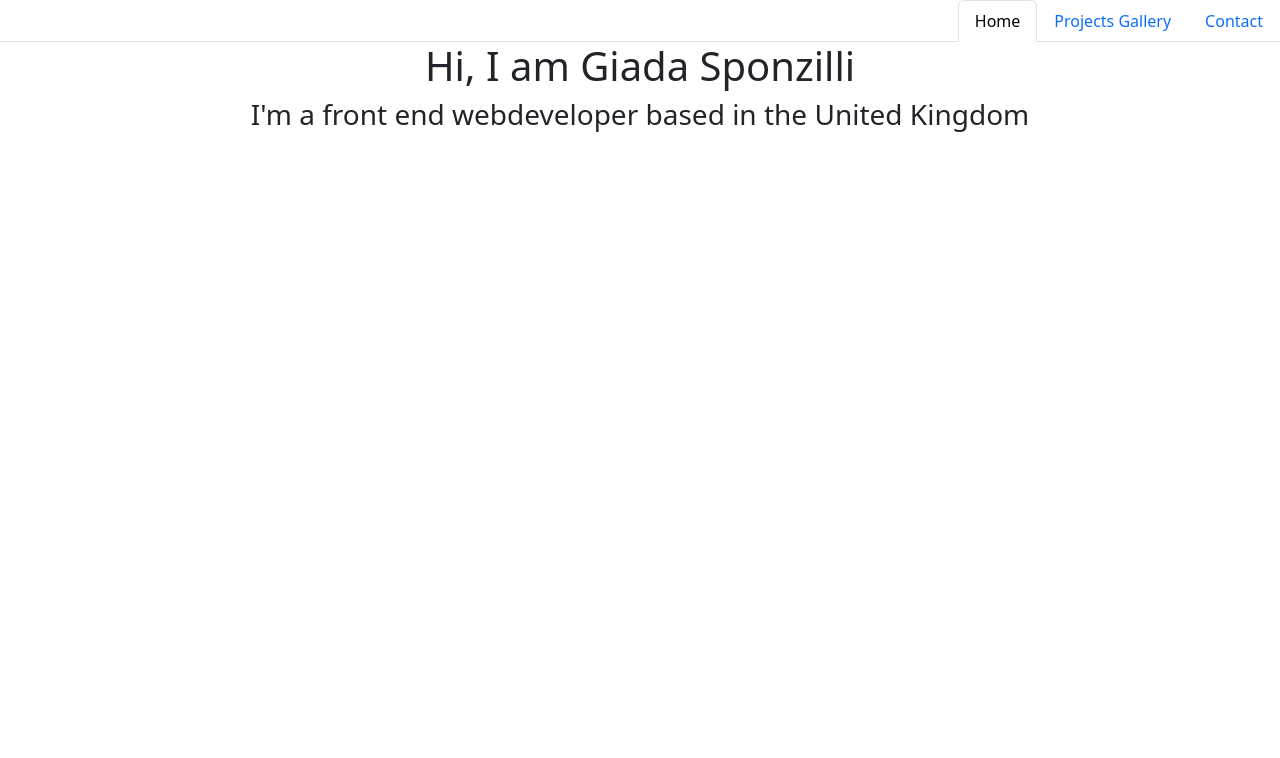
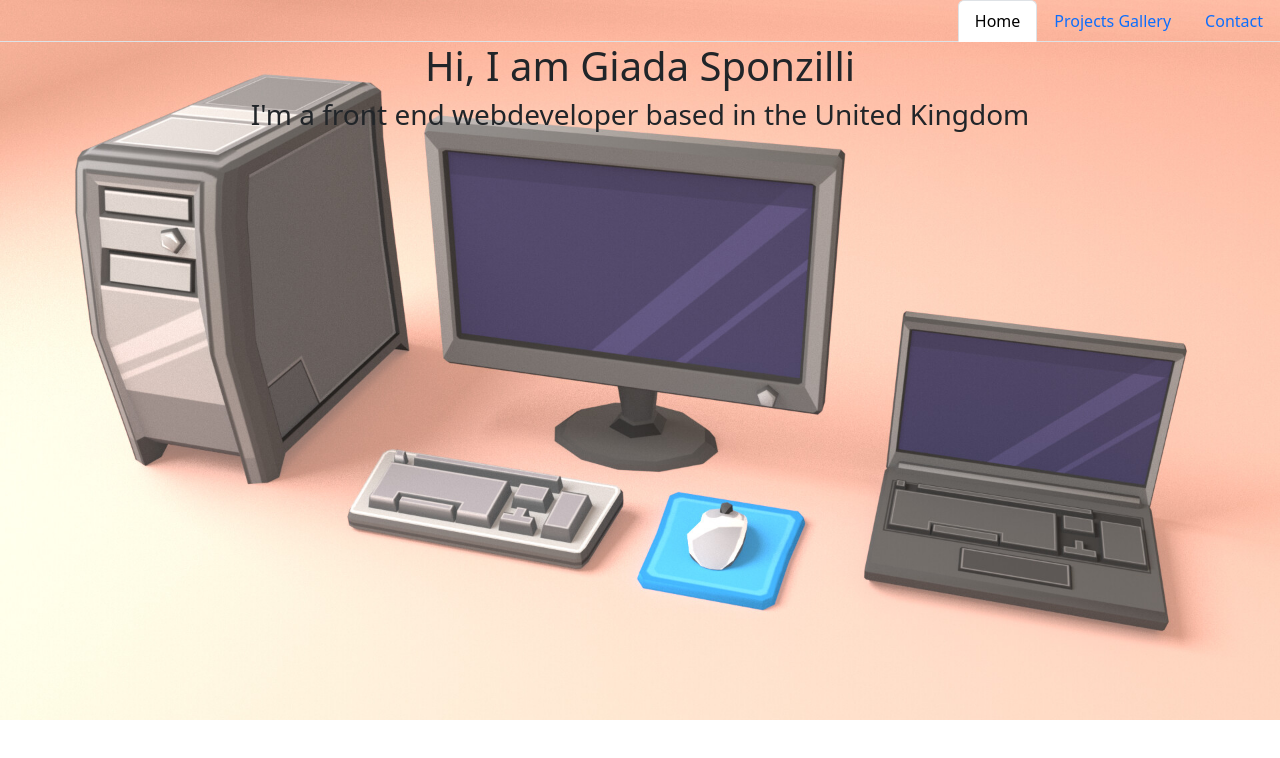
Before and after one commit to giadasponzilli/react-portfolio-giadaSponzilli, a React (Vite) app: page / in a window 1280 px wide. Shown: the top 758 px of the page. Built offline with nearby package versions, Linux system fonts and the light colour scheme.

Commit message:
added background image

```diff
--- a/src/App.css
+++ b/src/App.css
@@ -3,6 +3,9 @@
   min-height: 100vw;
   margin: 0 auto;
   text-align: center;
+  background-image: url(./assets/images/teija-pelkonen-supercyan-computerset-render.jpg);
+  background-repeat: no-repeat;
+  background-size: 100vw;
 }
 
 .nav {
```
Also changed, not shown: src/assets/images/teija-pelkonen-supercyan-computerset-render.jpg (added), src/components/Pages/Home.css (added).
